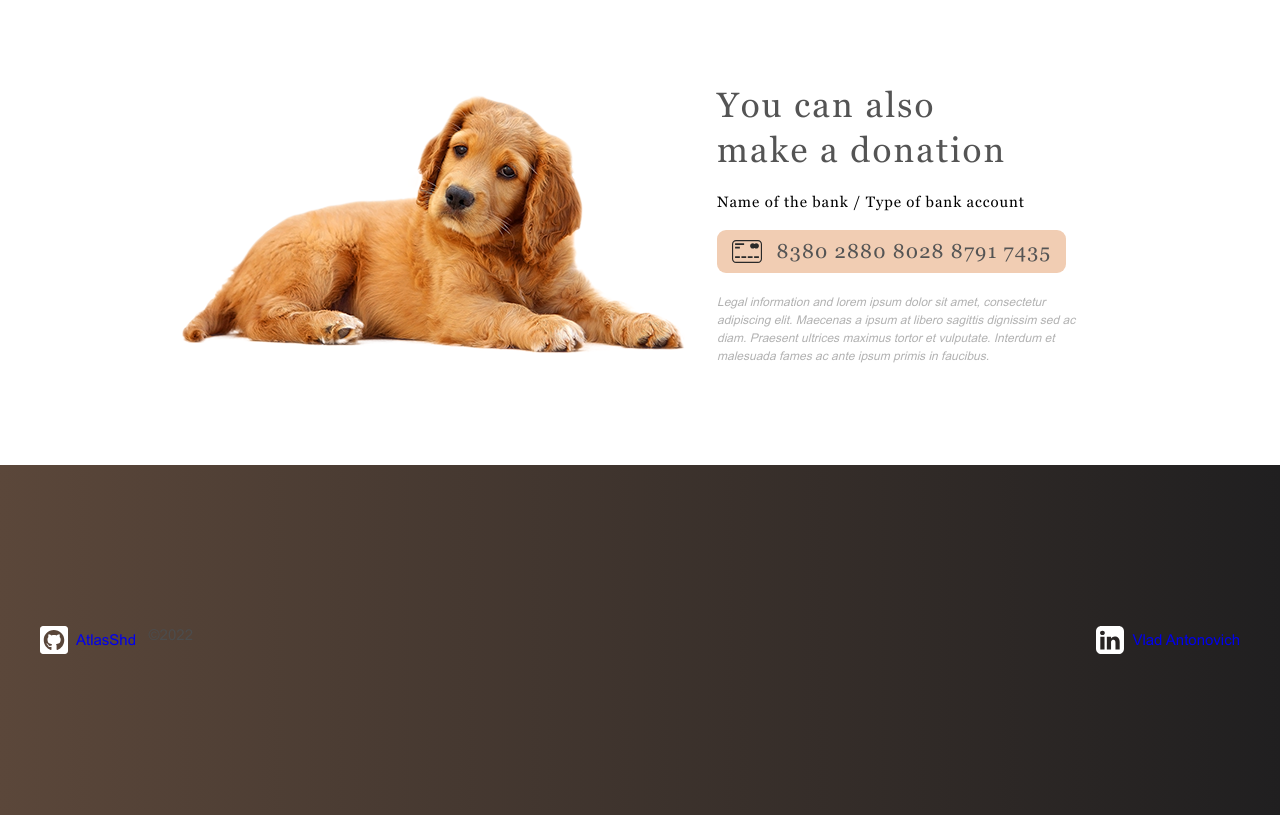
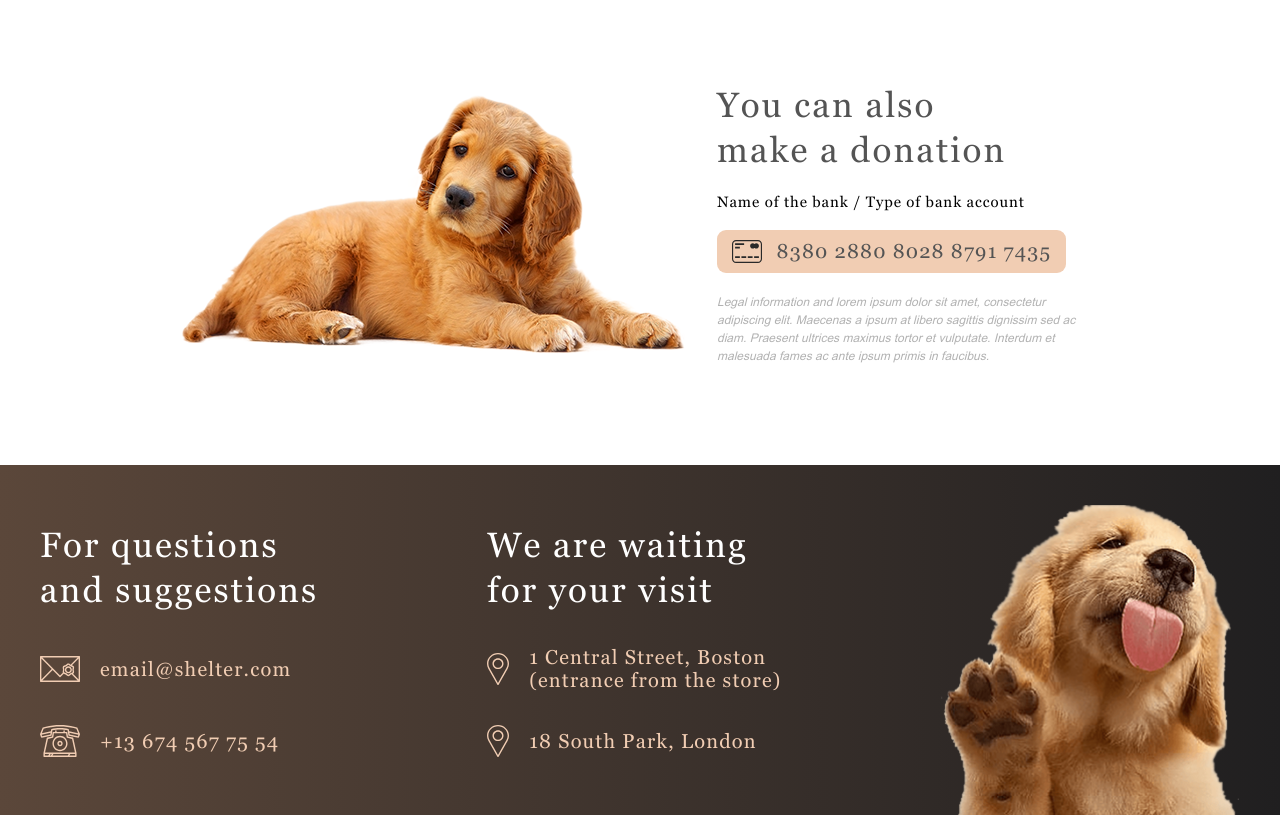
Before and after one commit to AtlasShd/Cozy-House, a website: page shelter/src/index.html in a window 1280 px wide. Shown: the part 2981-3796 px from the top of the page. Drawn offline with nearby package versions, Linux system fonts and the light colour scheme; files that its build step writes are made by us from their sources; files whose address does not match are found by name.

Commit message:
feat: added Footer section

```diff
--- a/shelter/gulp/version.json
+++ b/shelter/gulp/version.json
@@ -1,3 +1,3 @@
 {
-    "main": "20220327154352"
+    "main": "20220327195309"
 }
--- a/shelter/src/html/footer.html
+++ b/shelter/src/html/footer.html
@@ -1,25 +1,38 @@
 <footer class="footer">
 	<div class="footer__container container">
 		<div class="footer__body">
-			<div class="footer__year">
-				<a href="https://github.com/AtlasShd">
-					<svg viewBox="0 0 448 512" xmlns="http://www.w3.org/2000/svg">
-						<path
-							d="M400 32H48C21.5 32 0 53.5 0 80v352c0 26.5 21.5 48 48 48h352c26.5 0 48-21.5 48-48V80c0-26.5-21.5-48-48-48zM277.3 415.7c-8.4 1.5-11.5-3.7-11.5-8 0-5.4.2-33 .2-55.3 0-15.6-5.2-25.5-11.3-30.7 37-4.1 76-9.2 76-73.1 0-18.2-6.5-27.3-17.1-39 1.7-4.3 7.4-22-1.7-45-13.9-4.3-45.7 17.9-45.7 17.9-13.2-3.7-27.5-5.6-41.6-5.6-14.1 0-28.4 1.9-41.6 5.6 0 0-31.8-22.2-45.7-17.9-9.1 22.9-3.5 40.6-1.7 45-10.6 11.7-15.6 20.8-15.6 39 0 63.6 37.3 69 74.3 73.1-4.8 4.3-9.1 11.7-10.6 22.3-9.5 4.3-33.8 11.7-48.3-13.9-9.1-15.8-25.5-17.1-25.5-17.1-16.2-.2-1.1 10.2-1.1 10.2 10.8 5 18.4 24.2 18.4 24.2 9.7 29.7 56.1 19.7 56.1 19.7 0 13.9.2 36.5.2 40.6 0 4.3-3 9.5-11.5 8-66-22.1-112.2-84.9-112.2-158.3 0-91.8 70.2-161.5 162-161.5S388 165.6 388 257.4c.1 73.4-44.7 136.3-110.7 158.3zm-98.1-61.1c-1.9.4-3.7-.4-3.9-1.7-.2-1.5 1.1-2.8 3-3.2 1.9-.2 3.7.6 3.9 1.9.3 1.3-1 2.6-3 3zm-9.5-.9c0 1.3-1.5 2.4-3.5 2.4-2.2.2-3.7-.9-3.7-2.4 0-1.3 1.5-2.4 3.5-2.4 1.9-.2 3.7.9 3.7 2.4zm-13.7-1.1c-.4 1.3-2.4 1.9-4.1 1.3-1.9-.4-3.2-1.9-2.8-3.2.4-1.3 2.4-1.9 4.1-1.5 2 .6 3.3 2.1 2.8 3.4zm-12.3-5.4c-.9 1.1-2.8.9-4.3-.6-1.5-1.3-1.9-3.2-.9-4.1.9-1.1 2.8-.9 4.3.6 1.3 1.3 1.8 3.3.9 4.1zm-9.1-9.1c-.9.6-2.6 0-3.7-1.5s-1.1-3.2 0-3.9c1.1-.9 2.8-.2 3.7 1.3 1.1 1.5 1.1 3.3 0 4.1zm-6.5-9.7c-.9.9-2.4.4-3.5-.6-1.1-1.3-1.3-2.8-.4-3.5.9-.9 2.4-.4 3.5.6 1.1 1.3 1.3 2.8.4 3.5zm-6.7-7.4c-.4.9-1.7 1.1-2.8.4-1.3-.6-1.9-1.7-1.5-2.6.4-.6 1.5-.9 2.8-.4 1.3.7 1.9 1.8 1.5 2.6z" />
-					</svg>
-					AtlasShd
+			<div class="footer__column">
+				<h2 class="footer__title title">For questions and suggestions</h2>
+				<a class="footer__item">
+					<div class="footer__logo">
+						<img src="assets/icons/footer1.svg" alt="">
+					</div>
+					<p class="footer__text">email@shelter.com</p>
 				</a>
-				&nbsp;&nbsp;&nbsp;
-				<span>©2022</span>
+				<a class="footer__item">
+					<div class="footer__logo">
+						<img src="assets/icons/footer2.svg" alt="">
+					</div>
+					<p class="footer__text">+13 674 567 75 54</p>
+				</a>
 			</div>
-			<div class="footer__company">
-				<a href="https://www.linkedin.com/in/vlad-antonovich-69935721b/">
-					<svg viewBox="0 0 438.536 438.536" xmlns="http://www.w3.org/2000/svg">
-						<path
-							d="M414.41,24.123C398.333,8.042,378.963,0,356.315,0H82.228C59.58,0,40.21,8.042,24.126,24.123 C8.045,40.207,0.003,59.576,0.003,82.225v274.084c0,22.647,8.042,42.018,24.123,58.102c16.084,16.084,35.454,24.126,58.102,24.126 h274.084c22.648,0,42.018-8.042,58.095-24.126c16.084-16.084,24.126-35.454,24.126-58.102V82.225 C438.532,59.576,430.49,40.204,414.41,24.123z M133.618,367.157H67.666V169.016h65.952V367.157z M127.626,132.332 c-6.851,6.567-15.893,9.851-27.124,9.851h-0.288c-10.848,0-19.648-3.284-26.407-9.851c-6.76-6.567-10.138-14.703-10.138-24.41 c0-9.897,3.476-18.083,10.421-24.556c6.95-6.471,15.942-9.708,26.98-9.708c11.039,0,19.89,3.237,26.553,9.708 c6.661,6.473,10.088,14.659,10.277,24.556C137.899,117.625,134.477,125.761,127.626,132.332z M370.873,367.157h-65.952v-105.92 c0-29.879-11.036-44.823-33.116-44.823c-8.374,0-15.42,2.331-21.128,6.995c-5.715,4.661-9.996,10.324-12.847,16.991 c-1.335,3.422-1.999,8.75-1.999,15.981v110.775h-65.952c0.571-119.529,0.571-185.579,0-198.142h65.952v27.974 c13.867-21.681,33.558-32.544,59.101-32.544c22.84,0,41.21,7.52,55.104,22.554c13.895,15.037,20.841,37.214,20.841,66.519v113.64 H370.873z" />
-					</svg>
-					Vlad Antonovich
+			<div class="footer__column">
+				<h2 class="footer__title title">We are waiting for your visit</h2>
+				<a class="footer__item">
+					<div class="footer__logo">
+						<img src="assets/icons/footer3.svg" alt="">
+					</div>
+					<p class="footer__text">1 Central Street, Boston (entrance from the store)</p>
 				</a>
+				<a class="footer__item">
+					<div class="footer__logo">
+						<img src="assets/icons/footer3.svg" alt="">
+					</div>
+					<p class="footer__text">18 South Park, London </p>
+				</a>
+			</div>
+			<div class="footer__wallpaper">
+				<img src="assets/images/footer.png" alt="">
 			</div>
 		</div>
 	</div>
--- a/shelter/src/scss/style.scss
+++ b/shelter/src/scss/style.scss
@@ -7,6 +7,7 @@
 	--gray: #CDCDCD;
 	--dark-gray: #B2B2B2;
 	--pink: #F1CDB3;
+	--light-pink: #FDDCC4;
 	--matte-black: #4C4C4C;
 	--title-black: #545454;
 	--bg-dark: linear-gradient(90deg, #5b473a, #201f20);
@@ -480,48 +481,41 @@ svg {
 		width: 100%;
 		justify-content: space-between;
 		align-items: center;
-
-		& a {
-			display: flex;
-			align-items: center;
-
-			&:hover {
-				color: var(--gold);
-
-				& svg {
-					fill: var(--gold);
-				}
-			}
-		}
-
-		& svg {
-			width: 28px;
-			margin-right: 8px;
-			transition: fill 0.5s ease 0s;
-			fill: var(--white);
-		}
+		column-gap: 150px;
 	}
 
-	&__year {
+	&__column {
 		display: flex;
-		width: auto;
+		flex-direction: column;
+		justify-content: space-between;
+		height: 234px;
 	}
 
-	&__company {}
+	&__title {
+		color: var(--white);
+	}
 
-	@media (max-width: 1024px) {
+	&__item {
+		font-family: Georgia;
+		font-size: 20px;
+		font-style: normal;
+		font-weight: 400;
+		line-height: 23px;
+		letter-spacing: 0.06em;
+		text-align: left;
+		color: var(--pink);
+		display: flex;
+		align-items: center;
+	}
 
-		&__year {
-			padding-top: 20px;
-		}
+	&__logo {
+		padding-right: 20px;
+	}
 
-		&__company {
-			padding-bottom: 20px;
-		}
+	&__text {}
 
-		&__body {
-			flex-direction: column;
-		}
+	&__wallpaper {
+		align-self: end;
 	}
 }
 
```
Also changed, not shown: shelter/dist/assets/icons/footer1.svg (added), shelter/dist/assets/icons/footer2.svg (added), shelter/dist/assets/icons/footer3.svg (added), shelter/dist/assets/images/footer.png (added), shelter/dist/assets/images/in-addition.svg (added), shelter/dist/css/style.min.css, shelter/dist/index.html, shelter/dist/pets.html, shelter/src/assets/icons/footer1.svg (added), shelter/src/assets/icons/footer2.svg (added), shelter/src/assets/icons/footer3.svg (added), shelter/src/assets/images/footer.png (added).
